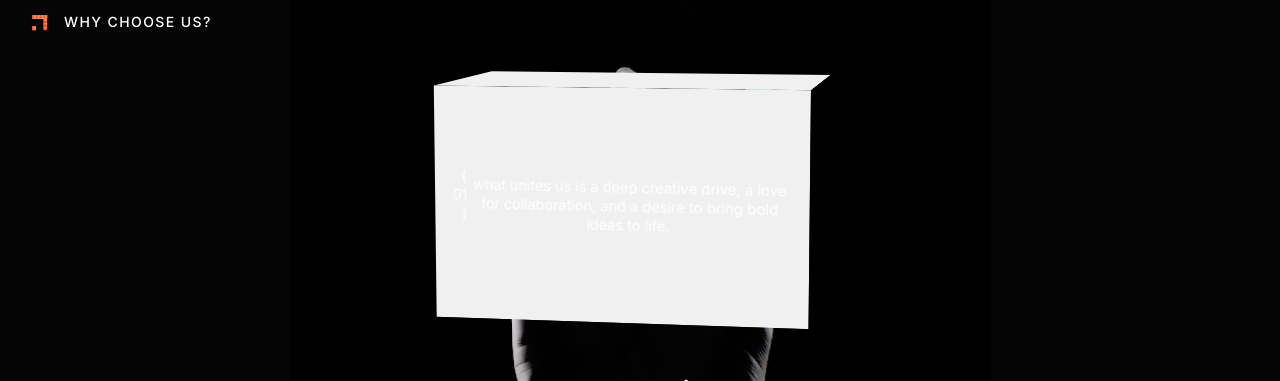
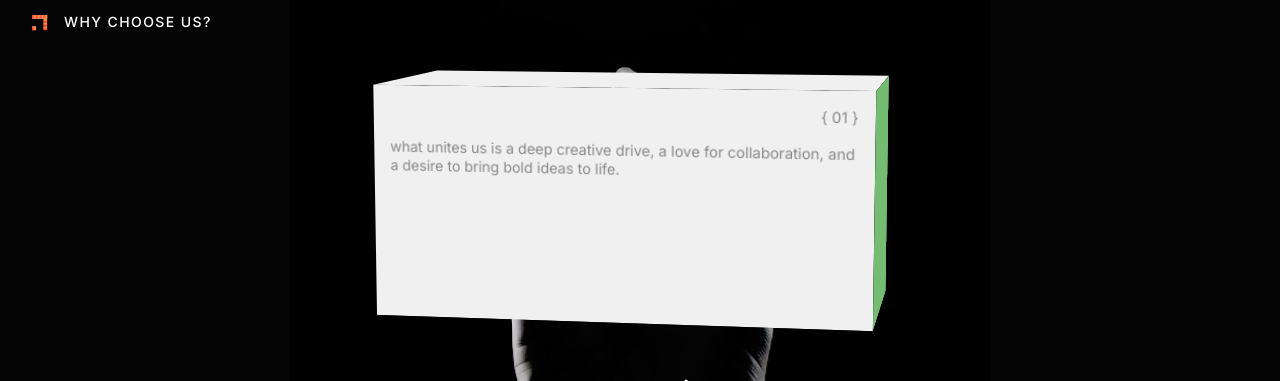
Before and after one commit to IraMira333/dezdevteam, a Next.js app: page /en in a window 1280 px wide. Shown: the part 8040-8421 px from the top of the page. Built offline with nearby package versions, Linux system fonts and the light colour scheme.

Commit message:
Updated styles of cube

```diff
--- a/src/components/main/whyWe/CubeFace.tsx
+++ b/src/components/main/whyWe/CubeFace.tsx
@@ -11,7 +11,7 @@ export const CubeFace = ({
 }) => {
   return (
     <div
-      className={`absolute inset-0 flex items-center justify-center p-4 text-center text-white ${className}`}
+      className={`absolute inset-0 p-4 ${className}`}
       style={{
         ...style,
         backfaceVisibility: "hidden",
--- a/src/components/main/whyWe/CubeSlider.tsx
+++ b/src/components/main/whyWe/CubeSlider.tsx
@@ -11,13 +11,11 @@ export const CubeSlider = ({ list }: { list: string[] }) => {
   const containerRef = useRef<HTMLDivElement>(null);
   const [depth, setDepth] = useState(0);
   const [faceWidth, setFaceWidth] = useState(0);
-  console.log("🚀 ~ CubeSlider ~ faceWidth:", faceWidth);
-  console.log("🚀 ~ CubeSlider ~ depth:", depth);
 
   useEffect(() => {
     const updateDepth = () => {
       if (containerRef.current) {
-        setDepth(containerRef.current.offsetWidth / 4);
+        setDepth(containerRef.current.offsetHeight / 2);
         setFaceWidth(containerRef.current.offsetWidth);
       }
     };
@@ -31,9 +29,10 @@ export const CubeSlider = ({ list }: { list: string[] }) => {
     setIndex((prev) => (prev + 1) % list.length);
     setRotation((prev) => prev + 1);
   };
+
   return (
-    <div className="flex flex-col items-center gap-6">
-      <div ref={containerRef} className="h-56 w-[80%] max-w-90 perspective-[2000px]">
+    <div className="flex w-full flex-col items-center gap-6">
+      <div ref={containerRef} className="h-56 w-[80%] max-w-120 perspective-[2000px]">
         <div
           className="mx-auto h-full w-full"
           style={{
@@ -53,7 +52,7 @@ export const CubeSlider = ({ list }: { list: string[] }) => {
                 key={i}
                 className={`bg-whitef0 transition-colors duration-700 ease-in-out ${index === i ? "text-grey88" : "text-whitef0"} `}
                 style={{
-                  transform: `rotateX(${i * 90}deg) translateZ(112px)`,
+                  transform: `rotateX(${i * 90}deg) translateZ(${depth}px)`,
                 }}
               >
                 <p className="mb-4 text-right">{`{ 0${i + 1} }`}</p>
@@ -64,9 +63,15 @@ export const CubeSlider = ({ list }: { list: string[] }) => {
             <CubeFace
               className="bg-[#74bc71]"
               style={{
-                width: "224px",
-                height: "224px",
-                transform: `rotateY(90deg) translateZ(187px)`,
+                width: `${depth * 2}px`,
+                height: `${depth * 2}px`,
+                top: "50%",
+                left: "50%",
+                right: "auto",
+                bottom: "auto",
+                marginTop: `-${depth}px`,
+                marginLeft: `-${depth}px`,
+                transform: `rotateY(90deg) translateZ(${faceWidth / 2}px)`,
               }}
             />
           </div>
```
